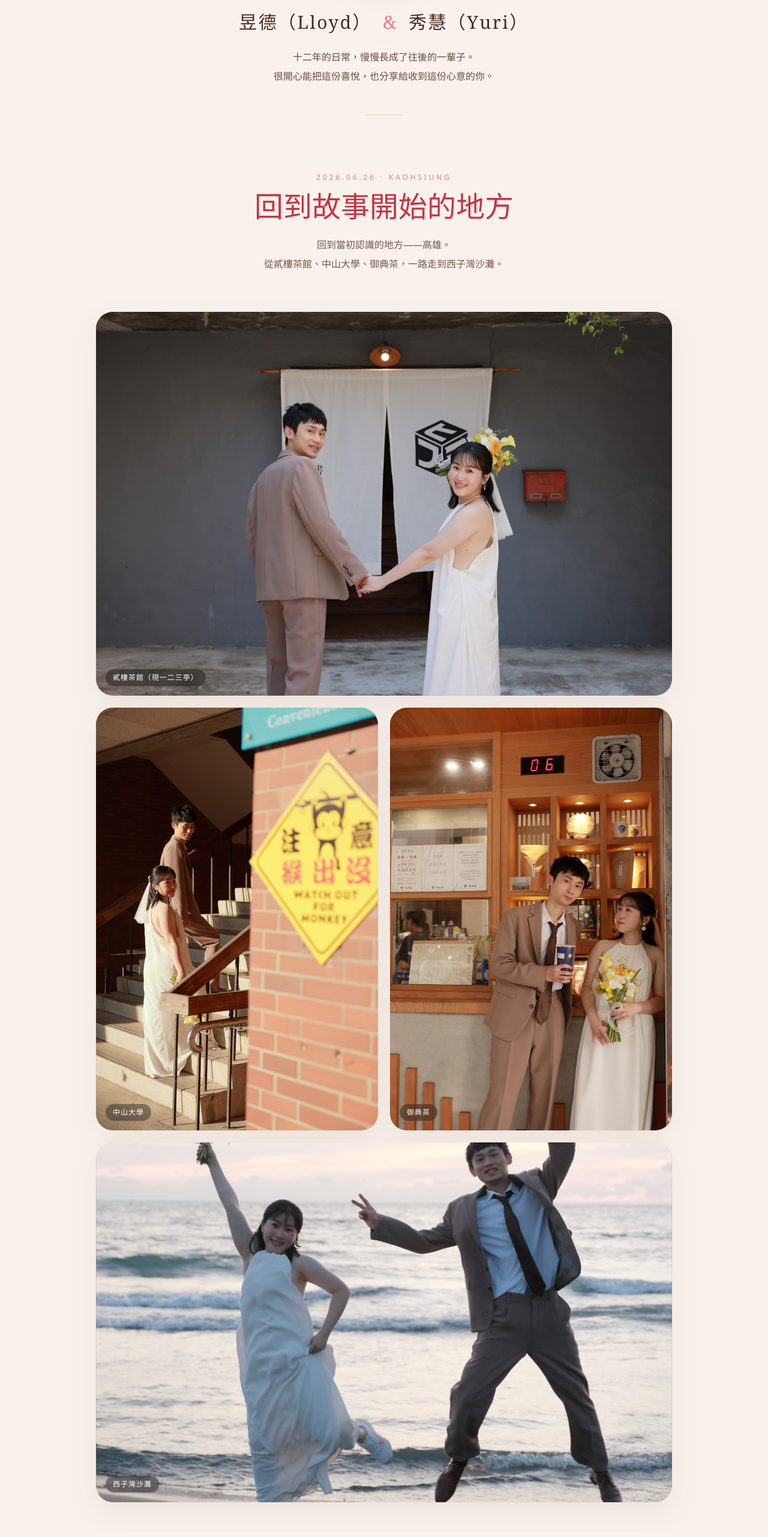
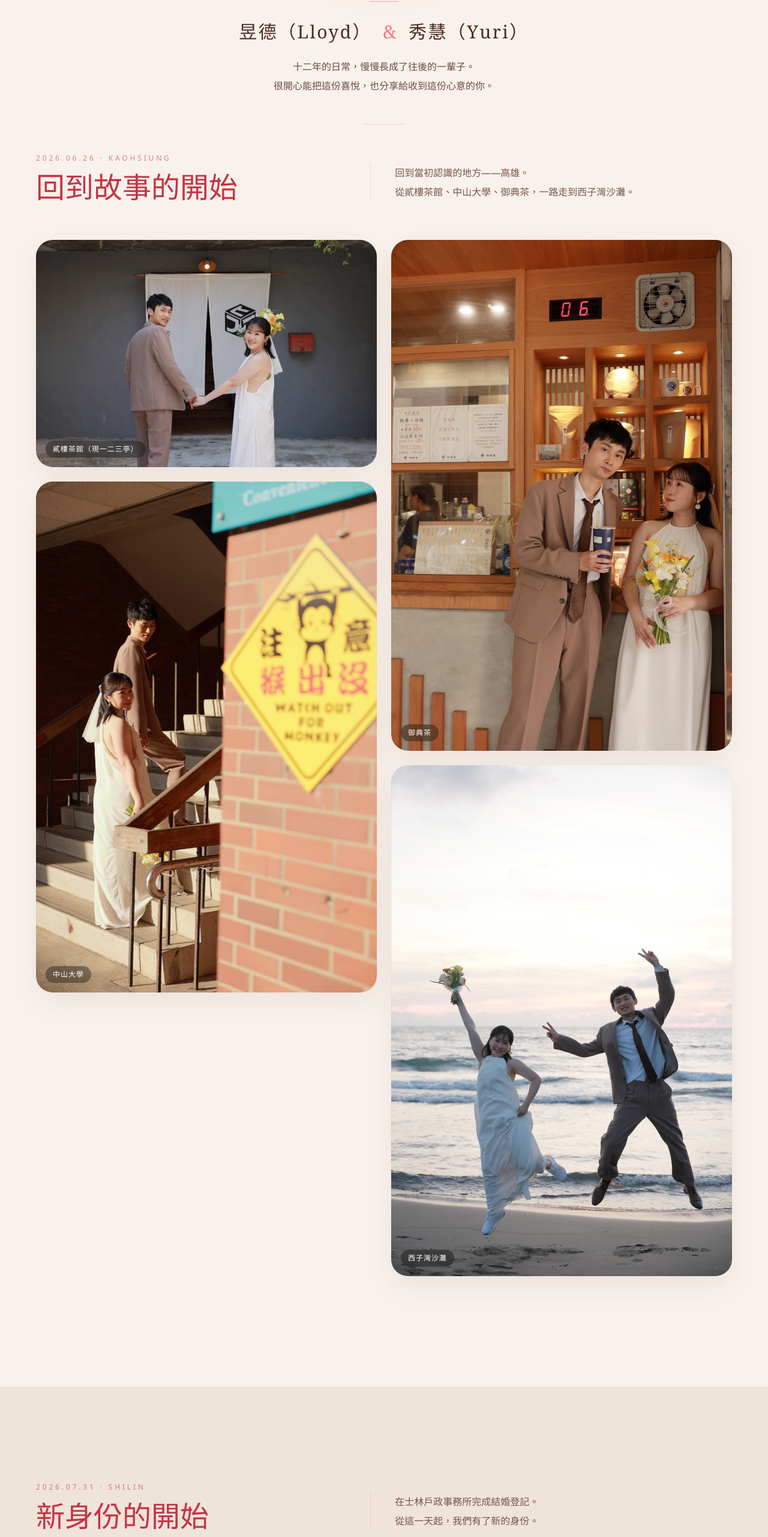
Before and after one commit to YuriTsaiTW/engagement-party, a React (Vite) app: page /announcement in a window 1280 px wide. Shown: the part 234-2797 px from the top of the page at 60% size. Built offline with nearby package versions, Linux system fonts and the light colour scheme.

Commit message:
feat: refine responsive announcement gallery

```diff
--- a/src/pages/Announcement.tsx
+++ b/src/pages/Announcement.tsx
@@ -7,15 +7,15 @@ import registration02 from '../features/announcement/assets/registration-02.jpg'
 import registration03 from '../features/announcement/assets/registration-03.jpg'
 import registration04 from '../features/announcement/assets/registration-04.jpg'
 
-const photoClass =
-  'block h-full w-full object-cover transition-transform duration-700 ease-out group-hover:scale-[1.015] motion-reduce:transition-none'
+const photoClass = 'block h-full w-full object-contain'
 const captionClass =
   'absolute bottom-3 left-3 rounded-full bg-black/35 px-3 py-1.5 font-body text-[11px] tracking-[0.08em] text-white backdrop-blur-sm sm:bottom-4 sm:left-4 sm:text-xs'
+const galleryItemClass = 'mb-3 inline-block w-full break-inside-avoid align-top sm:mb-5 md:mb-6'
 
 export default function Announcement() {
   return (
     <main className="min-h-screen overflow-hidden bg-[#f9f2ec] text-[#4b2924]">
-      <section className="relative flex flex-col items-center justify-center px-6 pb-12 pt-16 text-center sm:pb-16 sm:pt-20">
+      <section className="relative flex flex-col items-center justify-center px-6 pb-12 pt-16 text-center sm:pb-16 sm:pt-20 md:px-12 md:pb-8 md:pt-24">
         <div
           aria-hidden="true"
           className="absolute -top-36 left-1/2 h-80 w-80 -translate-x-1/2 rounded-full bg-[#e6a095]/25 blur-3xl"
@@ -38,23 +38,30 @@ export default function Announcement() {
         <div aria-hidden="true" className="relative mt-12 h-px w-16 bg-brand-500/35" />
       </section>
 
-      <section id="kaohsiung" className="mx-auto max-w-5xl px-4 pb-24 pt-8 sm:px-8 sm:pb-32">
-        <header className="mx-auto mb-10 max-w-xl text-center sm:mb-16">
+      <section
+        id="kaohsiung"
+        className="mx-auto max-w-5xl px-4 pb-24 pt-8 sm:px-8 sm:pb-32 md:max-w-[1240px] md:px-10 md:pb-40 md:pt-4"
+      >
+        <header className="mx-auto mb-10 max-w-xl text-center sm:mb-16 md:grid md:max-w-none md:grid-cols-[minmax(0,0.9fr)_minmax(0,1.1fr)] md:items-end md:gap-16 md:text-left">
+          <div>
             <p className="font-body text-xs tracking-[0.32em] text-brand-700/60">
               2026.06.26 · KAOHSIUNG
             </p>
             <h2 className="mt-4 font-display text-3xl text-brand-700 sm:text-5xl">
-            回到故事開始的地方
+              回到故事的開始
             </h2>
-          <p className="mt-6 font-body text-[15px] leading-8 text-[#76554f] sm:text-base">
+          </div>
+          <p className="mt-6 font-body text-[15px] leading-8 text-[#76554f] sm:text-base md:mt-0 md:border-l md:border-brand-500/25 md:pl-10">
             回到當初認識的地方——高雄。
-            <br className="hidden sm:block" />
+            <br className="hidden md:block" />
             從貳樓茶館、中山大學、御典茶，一路走到西子灣沙灘。
           </p>
         </header>
 
-        <div className="grid grid-cols-2 gap-3 sm:gap-5">
-          <figure className="group relative col-span-2 aspect-[3/2] overflow-hidden rounded-[1.25rem] bg-[#ded0c5] shadow-[0_18px_50px_rgba(91,47,41,0.08)] sm:rounded-[1.75rem]">
+        <div className="columns-1 md:columns-2 md:gap-6">
+          <figure
+            className={`group relative col-span-2 aspect-[3/2] overflow-hidden rounded-[1.25rem] bg-[#ded0c5] shadow-[0_18px_50px_rgba(91,47,41,0.08)] sm:rounded-[1.75rem] ${galleryItemClass}`}
+          >
             <img
               src={kaohsiung01}
               alt="昱德與秀慧在高雄街角牽手回望的婚紗照"
@@ -67,7 +74,9 @@ export default function Announcement() {
             <figcaption className={captionClass}>貳樓茶館（現一二三亭）</figcaption>
           </figure>
 
-          <figure className="group relative aspect-[2/3] overflow-hidden rounded-[1.25rem] bg-[#ded0c5] shadow-[0_18px_50px_rgba(91,47,41,0.08)] sm:rounded-[1.75rem]">
+          <figure
+            className={`group relative aspect-[2/3] overflow-hidden rounded-[1.25rem] bg-[#ded0c5] shadow-[0_18px_50px_rgba(91,47,41,0.08)] sm:rounded-[1.75rem] ${galleryItemClass}`}
+          >
             <img
               src={kaohsiung02}
               alt="昱德與秀慧在高雄紅磚建築階梯上的婚紗照"
@@ -79,7 +88,9 @@ export default function Announcement() {
             />
             <figcaption className={captionClass}>中山大學</figcaption>
           </figure>
-          <figure className="group relative aspect-[2/3] overflow-hidden rounded-[1.25rem] bg-[#ded0c5] shadow-[0_18px_50px_rgba(91,47,41,0.08)] sm:rounded-[1.75rem]">
+          <figure
+            className={`group relative aspect-[2/3] overflow-hidden rounded-[1.25rem] bg-[#ded0c5] shadow-[0_18px_50px_rgba(91,47,41,0.08)] sm:rounded-[1.75rem] ${galleryItemClass}`}
+          >
             <img
               src={kaohsiung03}
               alt="昱德與秀慧在高雄茶店前合影的婚紗照"
@@ -92,7 +103,9 @@ export default function Announcement() {
             <figcaption className={captionClass}>御典茶</figcaption>
           </figure>
 
-          <figure className="group relative col-span-2 aspect-[4/5] overflow-hidden rounded-[1.25rem] bg-[#ded0c5] shadow-[0_18px_50px_rgba(91,47,41,0.08)] sm:aspect-[16/10] sm:rounded-[1.75rem]">
+          <figure
+            className={`group relative col-span-2 aspect-[2/3] overflow-hidden rounded-[1.25rem] bg-[#ded0c5] shadow-[0_18px_50px_rgba(91,47,41,0.08)] sm:rounded-[1.75rem] ${galleryItemClass}`}
+          >
             <img
               src={kaohsiung04}
               alt="昱德與秀慧在高雄海邊開心跳起的婚紗照"
@@ -108,21 +121,27 @@ export default function Announcement() {
       </section>
 
       <section id="registration" className="bg-[#efe4da]">
-        <div className="mx-auto max-w-5xl px-4 pb-24 pt-24 sm:px-8 sm:pb-32 sm:pt-32">
-          <header className="mx-auto mb-10 max-w-xl text-center sm:mb-16">
+        <div className="mx-auto max-w-5xl px-4 pb-24 pt-24 sm:px-8 sm:pb-32 sm:pt-32 md:max-w-[1240px] md:px-10 md:pb-40 md:pt-40">
+          <header className="mx-auto mb-10 max-w-xl text-center sm:mb-16 md:grid md:max-w-none md:grid-cols-[minmax(0,0.9fr)_minmax(0,1.1fr)] md:items-end md:gap-16 md:text-left">
+            <div>
               <p className="font-body text-xs tracking-[0.32em] text-brand-700/60">
                 2026.07.31 · SHILIN
               </p>
-            <h2 className="mt-4 font-display text-3xl text-brand-700 sm:text-5xl">新身份的開始</h2>
-            <p className="mt-6 font-body text-[15px] leading-8 text-[#76554f] sm:text-base">
+              <h2 className="mt-4 font-display text-3xl text-brand-700 sm:text-5xl">
+                新身份的開始
+              </h2>
+            </div>
+            <p className="mt-6 font-body text-[15px] leading-8 text-[#76554f] sm:text-base md:mt-0 md:border-l md:border-brand-500/25 md:pl-10">
               在士林戶政事務所完成結婚登記。
-              <br className="hidden sm:block" />
+              <br className="hidden md:block" />
               從這一天起，我們有了新的身份。
             </p>
           </header>
 
-          <div className="grid grid-cols-2 gap-3 sm:gap-5">
-            <figure className="group col-span-2 aspect-[3/2] overflow-hidden rounded-[1.25rem] bg-[#ded0c5] shadow-[0_18px_50px_rgba(91,47,41,0.1)] sm:rounded-[1.75rem]">
+          <div className="columns-1 md:columns-2 md:gap-6">
+            <figure
+              className={`group col-span-2 aspect-[3/2] overflow-hidden rounded-[1.25rem] bg-[#ded0c5] shadow-[0_18px_50px_rgba(91,47,41,0.1)] sm:rounded-[1.75rem] ${galleryItemClass}`}
+            >
               <img
                 src={registration01}
                 alt="昱德與秀慧在士林戶政事務所交換戒指"
@@ -134,7 +153,9 @@ export default function Announcement() {
               />
             </figure>
 
-            <figure className="group aspect-[4/5] overflow-hidden rounded-[1.25rem] bg-brand-100 shadow-[0_18px_50px_rgba(91,47,41,0.1)] sm:aspect-[3/2] sm:rounded-[1.75rem]">
+            <figure
+              className={`group aspect-[3/2] overflow-hidden rounded-[1.25rem] bg-brand-100 shadow-[0_18px_50px_rgba(91,47,41,0.1)] sm:rounded-[1.75rem] ${galleryItemClass}`}
+            >
               <img
                 src={registration02}
                 alt="昱德與秀慧坐在公園鞦韆上的登記寫真"
@@ -145,7 +166,9 @@ export default function Announcement() {
                 className={`${photoClass} object-[52%_50%]`}
               />
             </figure>
-            <figure className="group aspect-[4/5] overflow-hidden rounded-[1.25rem] bg-brand-100 shadow-[0_18px_50px_rgba(91,47,41,0.1)] sm:aspect-[3/2] sm:rounded-[1.75rem]">
+            <figure
+              className={`group aspect-[3/2] overflow-hidden rounded-[1.25rem] bg-brand-100 shadow-[0_18px_50px_rgba(91,47,41,0.1)] sm:rounded-[1.75rem] ${galleryItemClass}`}
+            >
               <img
                 src={registration03}
                 alt="昱德與秀慧戴著墨鏡的俏皮登記寫真"
@@ -157,7 +180,9 @@ export default function Announcement() {
               />
             </figure>
 
-            <figure className="group col-span-2 aspect-[3/2] overflow-hidden rounded-[1.25rem] bg-brand-100 shadow-[0_18px_50px_rgba(91,47,41,0.1)] sm:rounded-[1.75rem]">
+            <figure
+              className={`group col-span-2 aspect-[3/2] overflow-hidden rounded-[1.25rem] bg-brand-100 shadow-[0_18px_50px_rgba(91,47,41,0.1)] sm:rounded-[1.75rem] ${galleryItemClass}`}
+            >
               <img
                 src={registration04}
                 alt="昱德與秀慧與紅色囍字合影的登記寫真"
```
Lines whose indentation alone changed are shown as unchanged.
